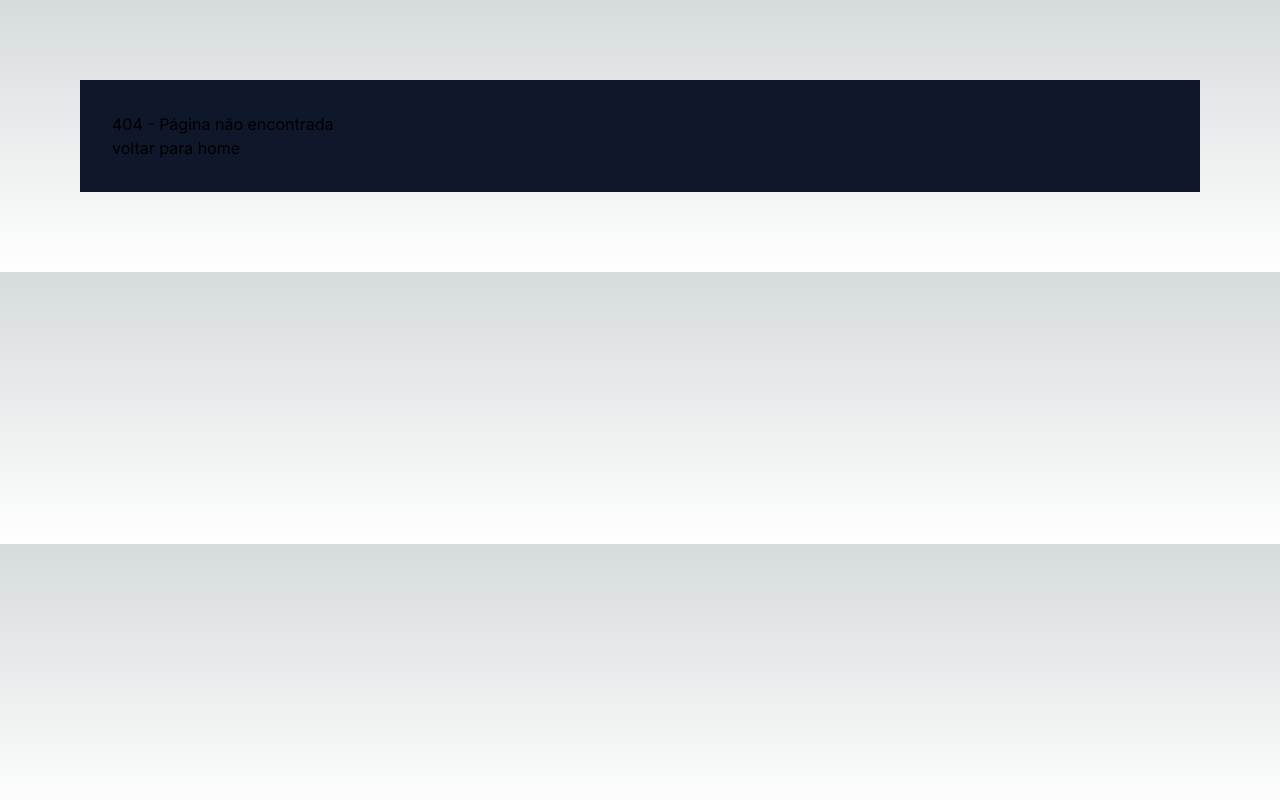
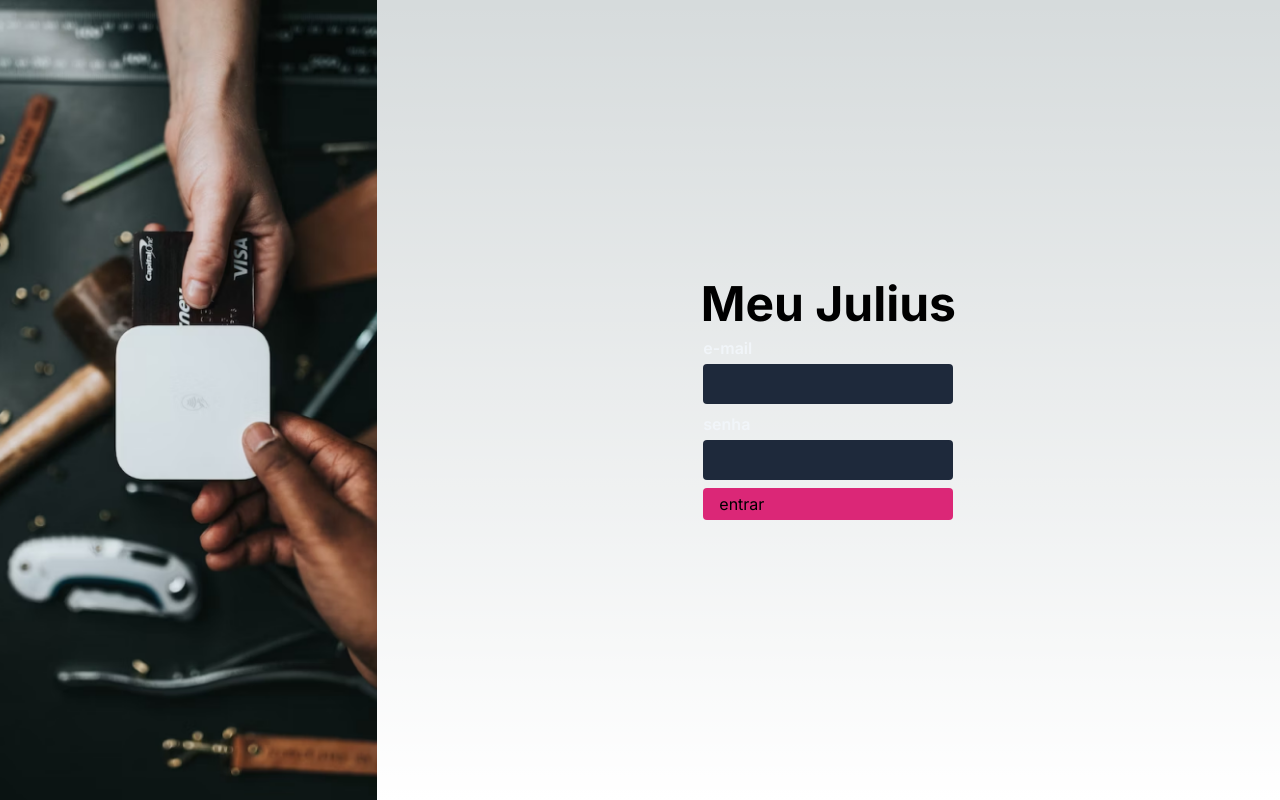
Before and after one commit to HeitorBMarini/next-hb, a Next.js app: page /login in a window 1280 px wide. Before the commit this address had no page. Built offline with nearby package versions, Linux system fonts and the light colour scheme; no server answers.

Commit message:
Atualizando projeto

```diff
--- /dev/null
+++ b/src/actions/user.js
@@ -0,0 +1,30 @@
+"use server"
+
+import { cookies } from 'next/headers'
+
+const url = process.env.NEXT_PUBLIC_BASE_URL + "/login"
+
+
+export async function apiLogin(credenciais){
+    const options = {
+        method: "POST",
+        body: JSON.stringify(credenciais),
+        headers: {
+            "Content-Type": "application/json"
+        }
+    }
+
+    const resp = await fetch(url, options)
+
+    if (resp.status !== 200) return {error: "usuário ou senha inválidas"}
+
+    const json = await resp.json()
+
+    cookies().set("next-hb_token", json.token, {
+        maxAge: 60 * 60 * 24 * 2 //2 dias
+    })
+}
+
+export async function apiLogout(){
+    cookies().delete("next-hb_token")
+}
--- /dev/null
+++ b/src/app/login/page.jsx
@@ -0,0 +1,38 @@
+"use client"
+
+import Image from 'next/image'
+import loginimage from '@/images/login.png'
+import TextInput from '@/components/TextInput'
+import Button from '@/components/Button'
+import { useForm } from "react-hook-form"
+import { useContext } from 'react'
+import { AuthContext } from '@/context/AuthContext'
+
+
+export default function Login() {
+    const { register, handleSubmit } = useForm()
+    const { login } = useContext(AuthContext)
+
+    const onSubmit = (data) => {
+        login(data)
+    }
+
+    return (
+        <div className='flex h-screen'>
+            <aside className='hidden lg:flex'>
+                <Image
+                    src={loginimage}
+                    alt="imagem de um cartão realizando o pagamento"
+                    className='h-full w-full object-cover' />
+            </aside>
+            <main className='flex flex-col items-center justify-center h-screen w-full'>
+                <h1 className='text-5xl font-bold'>Meu Julius</h1>
+                <form onSubmit={handleSubmit(onSubmit)}>
+                    <TextInput register={register} name="email" label="e-mail" />
+                    <TextInput register={register} name="senha" label="senha" type="password" />
+                    <Button element="button">entrar</Button>
+                </form>
+            </main>
+        </div>
+    )
+}
--- /dev/null
+++ b/src/context/AuthContext.js
@@ -0,0 +1,35 @@
+"use client"
+
+import { apiLogin, apiLogout } from "@/actions/user";
+import { useRouter } from "next/navigation";
+
+const { createContext, useState } = require("react");
+
+export const AuthContext = createContext({})
+
+export function AuthProvider({children}){
+    const [user, setUser] = useState(null)
+    const { push } = useRouter()
+
+    const login = async (credenciais) => {
+
+        await apiLogin(credenciais)
+
+        setUser({
+            nome: "Heitor",
+            email: "heitor.marini07@gmail.com"
+        })
+        push("/")
+    }
+    const logout = () => {
+        apiLogout()
+        setUser(null)
+        push("/login")
+    }
+
+    return(
+        <AuthContext.Provider value={{user, login, logout}}>
+            {children}
+        </AuthContext.Provider>
+    )
+}
```
Also changed, not shown: src/middleware.js (added, +14 -0 lines), src/images/login.png (added).
